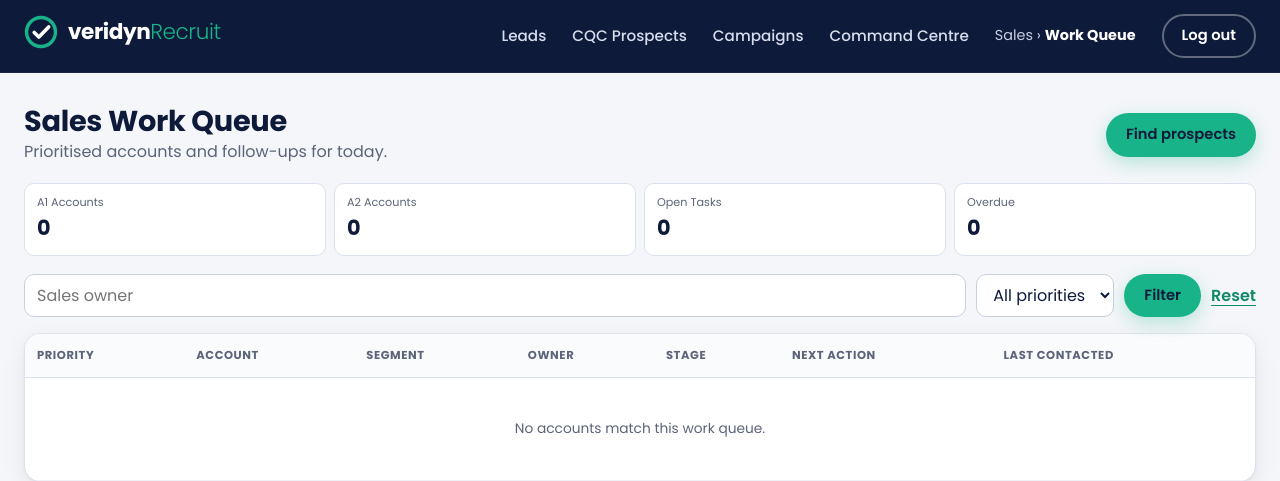
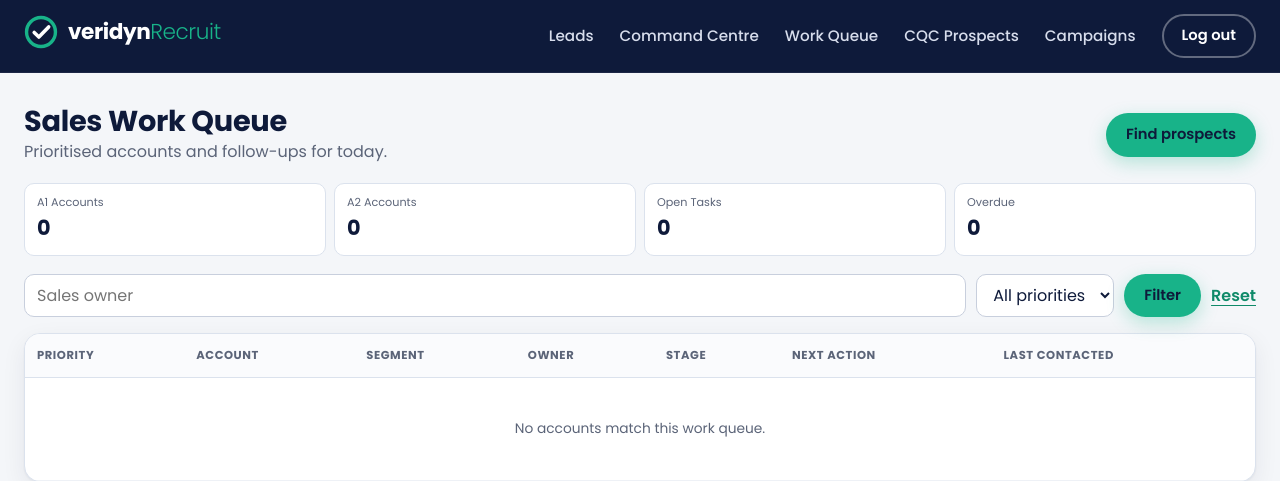
Before and after one commit to FredFarah01/VRMarketing, a Flask app: page /admin/sales/work-queue in a window 1280 px wide. Shown: the top 481 px of the page. Run offline with Flask 3, Linux system fonts and the light colour scheme; the visitor is signed in with stand-in values (Sample User, id 1); data that the repository does not hold is empty; parts of the project's set-up code (start-up, migrations or seed data) failed here and were passed over; some libraries are stand-ins or nearby versions.

Commit message:
Keep admin navigation consistent across portal

```diff
--- a/templates/admin_sales_queue.html
+++ b/templates/admin_sales_queue.html
@@ -2,13 +2,7 @@
 {% block title %}Sales Work Queue | Veridyn Recruit Admin{% endblock %}
 {% block meta %}<meta name="robots" content="noindex">{% endblock %}
 {% block body_class %}page-admin{% endblock %}
-{% block header %}
-<header class="site-header site-header--admin"><div class="container container--wide site-header__inner">
-<a href="/admin/sales/work-queue">{{ logo(true) }}</a><nav class="site-nav" aria-label="Admin">
-<a class="site-nav__link" href="/admin/marketing/leads">Leads</a><a class="site-nav__link" href="/admin/sales/cqc-prospects">CQC Prospects</a><a class="site-nav__link" href="/admin/sales/campaigns">Campaigns</a><a class="site-nav__link" href="/admin/sales/dashboard">Command Centre</a>
-<span class="site-nav__crumb">Sales › <strong>Work Queue</strong></span>
-<form method="post" action="/admin/logout"><button class="btn btn--ghost btn--sm">Log out</button></form></nav></div></header>
-{% endblock %}{% block footer %}{% endblock %}
+{% block header %}<header class="site-header site-header--admin"><div class="container container--wide site-header__inner"><a href="/admin/sales/dashboard">{{ logo(true) }}</a><nav class="site-nav" aria-label="Admin"><a class="site-nav__link" href="/admin/marketing/leads">Leads</a><a class="site-nav__link" href="/admin/sales/dashboard">Command Centre</a><a class="site-nav__link" href="/admin/sales/work-queue">Work Queue</a><a class="site-nav__link" href="/admin/sales/cqc-prospects">CQC Prospects</a><a class="site-nav__link" href="/admin/sales/campaigns">Campaigns</a><form method="post" action="/admin/logout"><button class="btn btn--ghost btn--sm" type="submit">Log out</button></form></nav></div></header>{% endblock %}{% block footer %}{% endblock %}
 {% block content %}<section class="admin"><div class="container container--wide">
 <div class="admin__head"><div><h1>Sales Work Queue</h1><p>Prioritised accounts and follow-ups for today.</p></div><a class="btn btn--primary btn--sm" href="/admin/sales/cqc-prospects">Find prospects</a></div>
 <div class="funnel crm-metrics">
```
